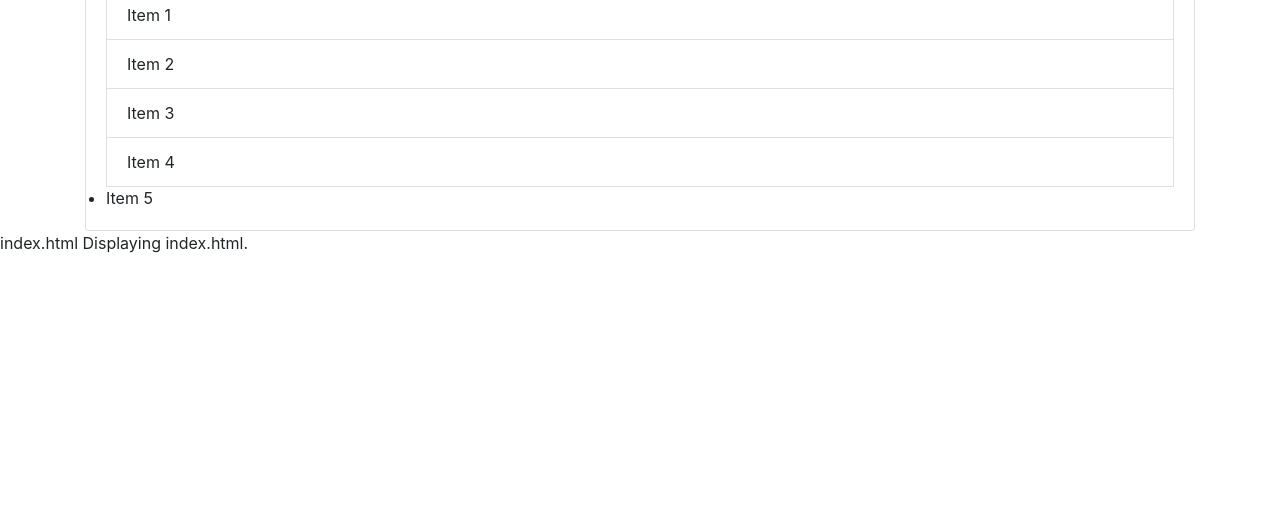
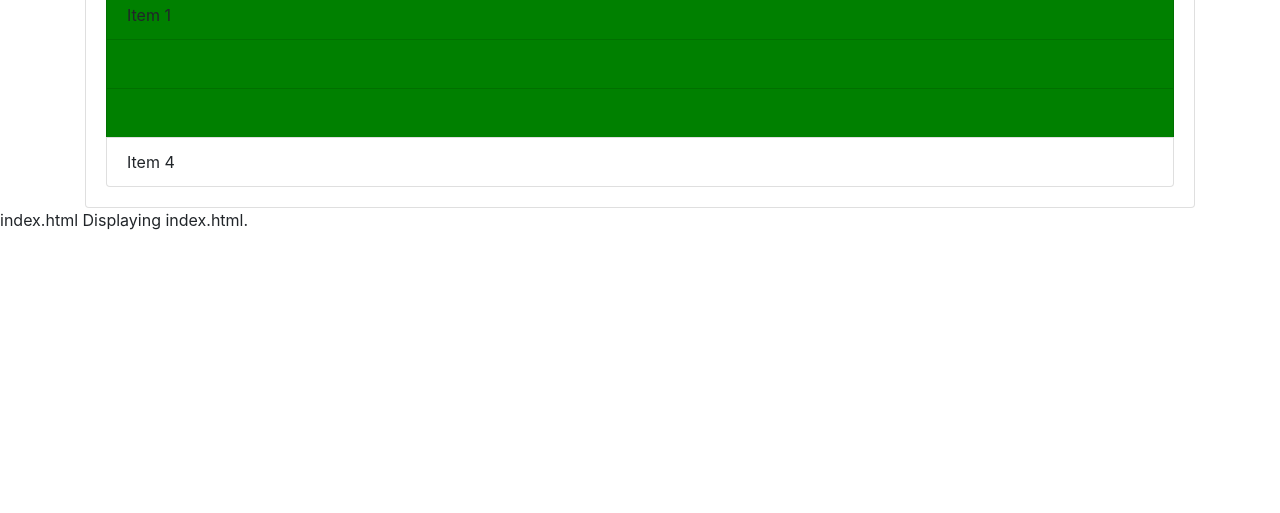
Before and after one commit to Soumyadeb2000/gitStarter, a plain HTML site: page index.html in a window 1280 px wide. Shown: the part 287-800 px from the top of the page. Drawn offline with nearby package versions, Linux system fonts and the light colour scheme.

Commit message:
querySelector

```diff
--- a/dom.js
+++ b/dom.js
@@ -1,4 +1,13 @@
-var item = document.getElementsByClassName('list-group-item')
-item[4].style.color = 'orange';
-var moreItem = document.getElementsByTagName('li');
-moreItem[4].style.color = 'orange';
+var secondItem = document.querySelector('.list-group-item:nth-child(2)');
+secondItem.style.background = 'green';
+var thirdItem = document.querySelector('.list-group-item:nth-child(3)');
+thirdItem.style.color = 'transparent';
+
+var secItem = document.querySelectorAll('li');
+secItem[1].style.color = 'green';
+
+var items = document.querySelectorAll('li:nth-child(odd)');
+for(let i=0 ; i<items.length ; i++)
+{
+items[i].style.background = 'green';
+}
--- a/index.html
+++ b/index.html
@@ -27,7 +27,6 @@
       <li class="list-group-item">Item 2</li>
       <li class="list-group-item">Item 3</li>
       <li class="list-group-item">Item 4</li>
-      <li>Item 5</li>
     </ul>
    </div>
   </div>
```
